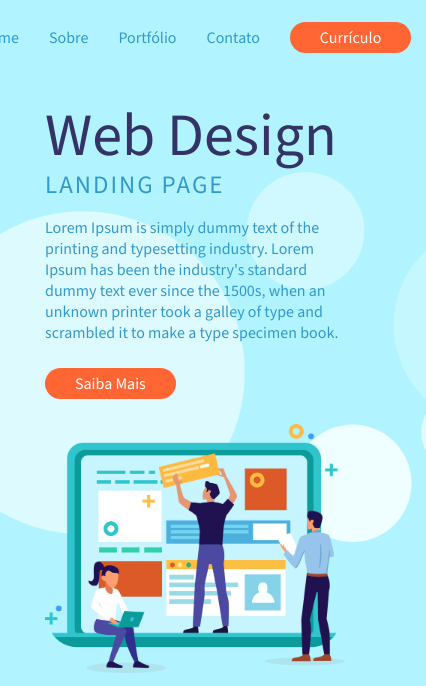
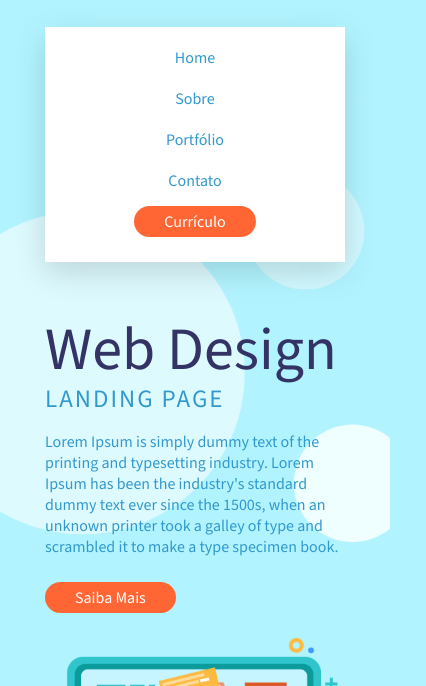
Before and after one commit to luucas-cunha/HandsOn, a plain HTML site: page index.html in a window 390 px wide. Shown: the part 130-816 px from the top of the page, 426 px wide, since content can reach past the window. Drawn offline with nearby package versions, Linux system fonts and the light colour scheme.

Commit message:
Terminando responsividade do site

```diff
--- a/assets/css/responsive-elements.css
+++ b/assets/css/responsive-elements.css
@@ -57,4 +57,19 @@
   .container {
     width: 300px;
   }
+
+  header nav {
+    background: #FFF;
+    width: 100%;
+    padding: 10px 0 20px;
+    box-shadow: 0 10px 30px rgba(0, 0, 0, 0.15);
+  }
+
+  header nav ul {
+    flex-direction: column;
+  }
+
+  header nav ul li {
+    margin: 10px 0;
+  }
 }
```
